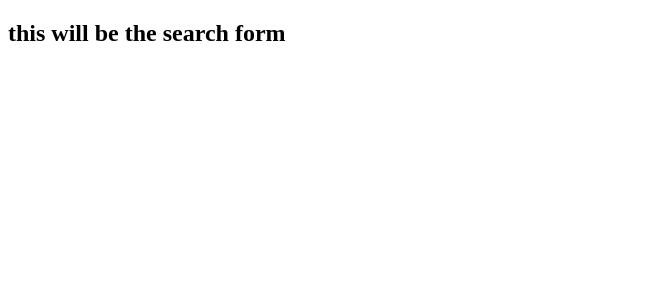
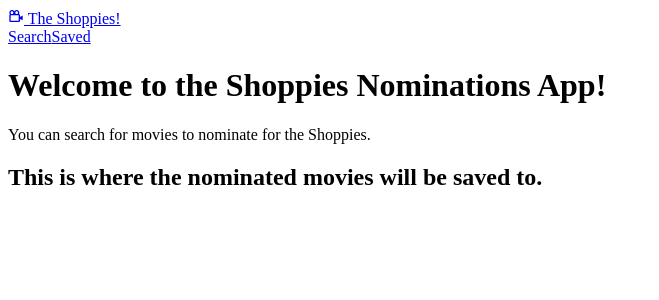
Before and after one commit to JJHPhoto/the-shoppies, a React (Create React App) app in the folder client/: page /nominated in a window 1280 px wide. Shown: the top 300 px of the page, without its empty margins (0-659 px from the left). Built offline with nearby package versions, Linux system fonts and the light colour scheme.

Commit message:
Added components and pages to main App.js with no styling.

```diff
--- a/client/src/App.js
+++ b/client/src/App.js
@@ -1,11 +1,25 @@
 import React from "react";
+import { Container } from "react-bootstrap";
+import { BrowserRouter as Router, Route, Switch } from "react-router-dom";
+import GlobalNavbar from "./components/GlobalNavbar";
+import Header from "./components/Header";
 import SearchPage from "./pages/SearchPage";
+import Nominated from "./pages/Nominated";
+import NotFound from "./pages/NotFound";
 
 function App() {
   return (
-    <div className="App">
-      <SearchPage />
-    </div>
+    <Router>
+      <GlobalNavbar />
+      <Container className="py-5">
+        <Header />
+        <Switch>
+          <Route exact path="/" component={SearchPage} />
+          <Route exact path="/nominated" component={Nominated} />
+          <Route component={NotFound} />
+        </Switch>
+      </Container>
+    </Router>
   );
 }
 
--- a/client/src/components/Header.js
+++ b/client/src/components/Header.js
@@ -1,9 +1,13 @@
 import React from "react";
+import { Jumbotron } from "react-bootstrap";
 
 function Header() {
   return (
     <div>
-      <h2>Jumbotron here</h2>
+      <Jumbotron>
+        <h1>Welcome to the Shoppies Nominations App!</h1>
+        <p>You can search for movies to nominate for the Shoppies.</p>
+      </Jumbotron>{" "}
     </div>
   );
 }
--- /dev/null
+++ b/client/src/pages/NotFound.js
@@ -0,0 +1,11 @@
+import React from "react";
+
+function NotFound() {
+  return (
+    <div>
+      <h1> PAGE Not Found</h1>
+    </div>
+  );
+}
+
+export default NotFound;
```
